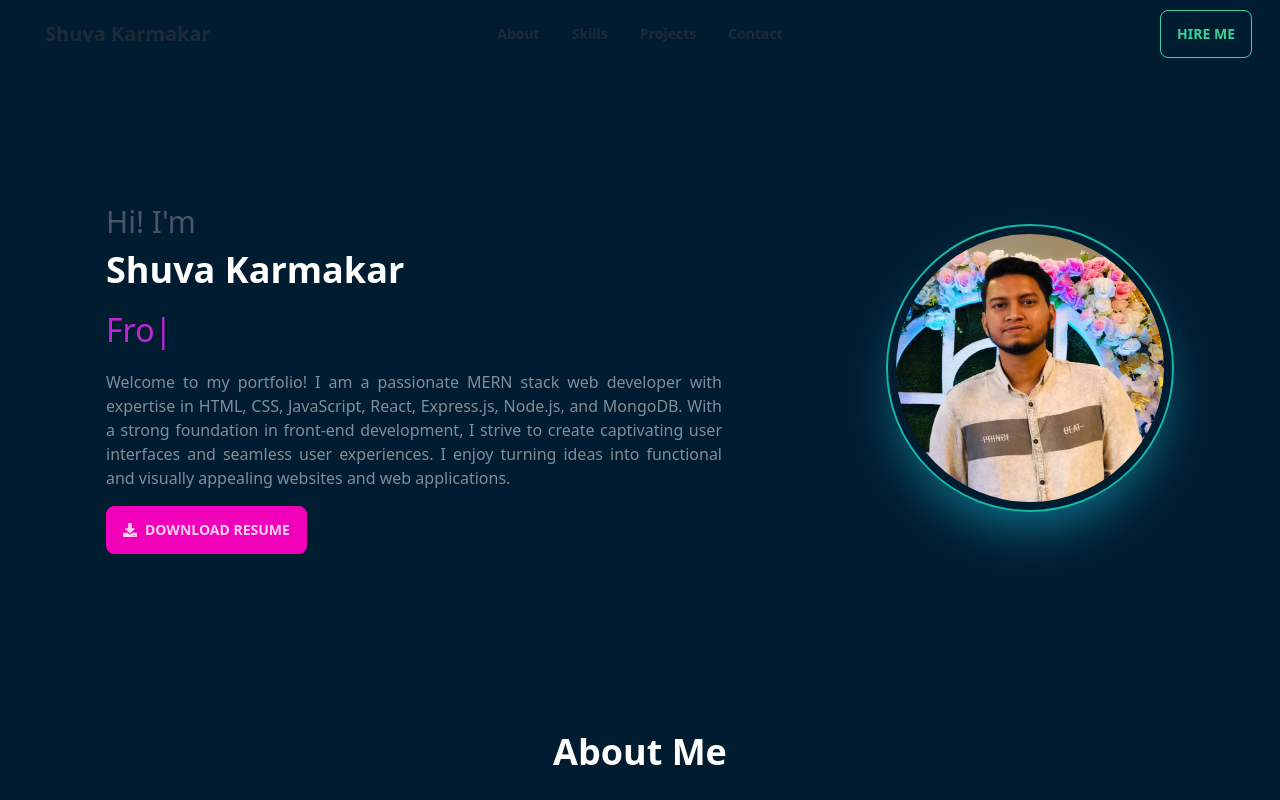
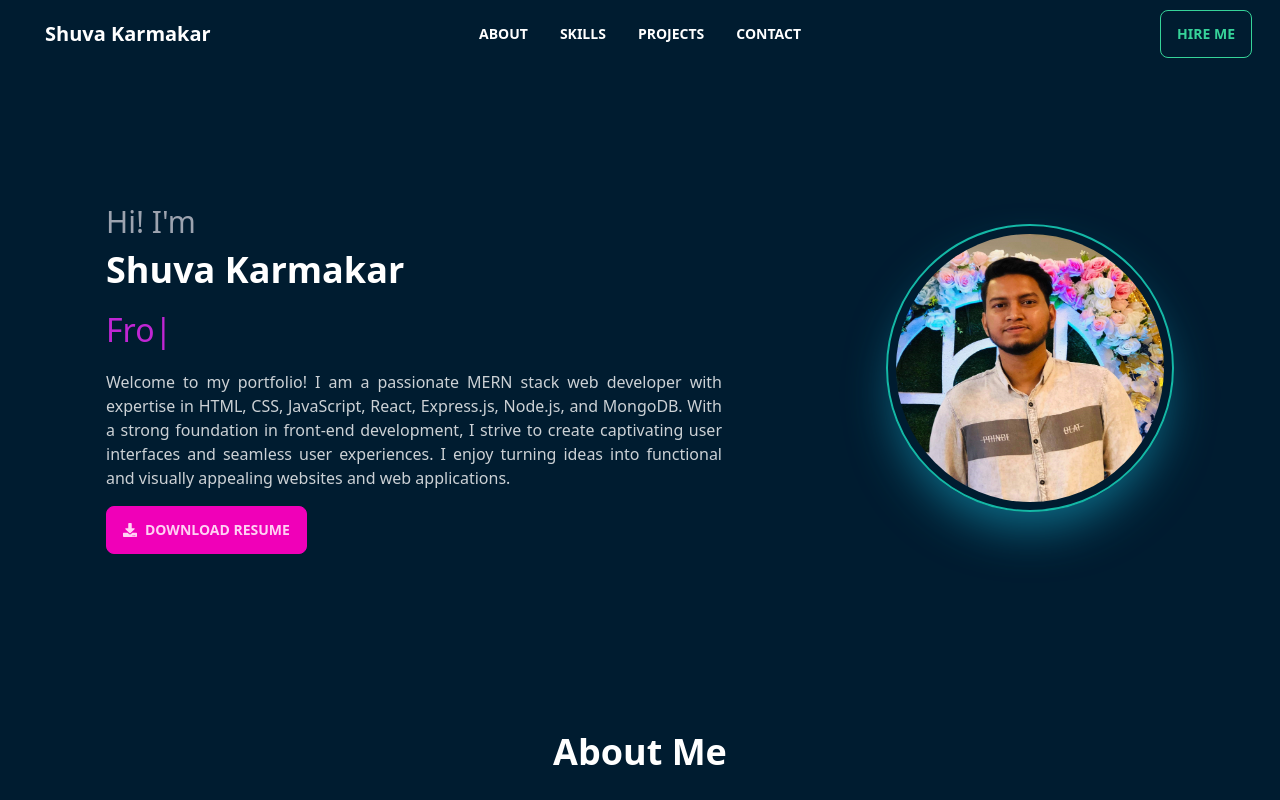
Before and after one commit to shuvakarmakar/my-portfolio, a React (Vite) app: page / in a window 1280 px wide. Shown: the top 800 px of the page. Built offline with nearby package versions, Linux system fonts and the light colour scheme.

Commit message:
Code Update

```diff
--- a/src/Pages/Banner.jsx
+++ b/src/Pages/Banner.jsx
@@ -32,7 +32,7 @@ const Banner = () => {
     return (
         <div className="bg-[#001C30] h-full md:h-[600px] flex flex-col-reverse md:flex-row justify-around items-center px-4 md:px-6 my-auto">
             <div className="md:w-1/2 relative mt-6 md:0">
-                <h5 className="text-3xl leading-8 text-gray-600 mb-3">Hi! I'm</h5>
+                <h5 className="text-3xl leading-8 text-gray-400 mb-3">Hi! I'm</h5>
                 <h3 className="text-white text-4xl font-extrabold mb-4 font-Caveat">Shuva Karmakar</h3>
                 <TypeAnimation className='text-fuchsia-600'
                     sequence={[
@@ -47,7 +47,7 @@ const Banner = () => {
                     repeat={Infinity}
                 />
                 <div data-aos="fade-right">
-                    <p className="text-white opacity-50 my-4 text-justify">
+                    <p className="text-white opacity-80 my-4 text-justify">
                         Welcome to my portfolio! I am a passionate MERN stack web developer with expertise in HTML, CSS, JavaScript,
                         React, Express.js, Node.js, and MongoDB. With a strong foundation in front-end development, I strive to create
                         captivating user interfaces and seamless user experiences. I enjoy turning ideas into functional and visually
--- a/src/Pages/NavBar.jsx
+++ b/src/Pages/NavBar.jsx
@@ -32,34 +32,34 @@ const NavBar = () => {
                             className="menu menu-sm dropdown-content mt-3 z-[1] p-2 shadow bg-base-100 rounded-box w-52"
                         >
                             <li>
-                                <a onClick={() => handleScrollToSection("about")} className="font-bold">About</a>
+                                <a onClick={() => handleScrollToSection("about")} className="font-bold uppercase text-white">About</a>
                             </li>
                             <li>
-                                <a onClick={() => handleScrollToSection("skills")} className="font-bold">Skills</a>
+                                <a onClick={() => handleScrollToSection("skills")} className="font-bold uppercase text-white">Skills</a>
                             </li>
                             <li>
-                                <a onClick={() => handleScrollToSection("projects")} className="font-bold">Projects</a>
+                                <a onClick={() => handleScrollToSection("projects")} className="font-bold uppercase text-white">Projects</a>
                             </li>
                             <li>
-                                <a onClick={() => handleScrollToSection("contact")} className="font-bold">Contact</a>
+                                <a onClick={() => handleScrollToSection("contact")} className="font-bold uppercase text-white">Contact</a>
                             </li>
                         </ul>
                     </div>
-                    <a className="btn btn-ghost normal-case text-xl">Shuva Karmakar</a>
+                    <a className="btn btn-ghost normal-case text-white lg:text-xl sm:text-lg">Shuva Karmakar</a>
                 </div>
                 <div className="navbar-center hidden lg:flex">
                     <ul className="menu menu-horizontal px-1">
                         <li>
-                            <a onClick={() => handleScrollToSection("about")} className="font-bold">About</a>
+                            <a onClick={() => handleScrollToSection("about")} className="font-bold uppercase text-white">About</a>
                         </li>
                         <li>
-                            <a onClick={() => handleScrollToSection("skills")} className="font-bold">Skills</a>
+                            <a onClick={() => handleScrollToSection("skills")} className="font-bold uppercase text-white">Skills</a>
                         </li>
                         <li>
-                            <a onClick={() => handleScrollToSection("projects")} className="font-bold">Projects</a>
+                            <a onClick={() => handleScrollToSection("projects")} className="font-bold uppercase text-white">Projects</a>
                         </li>
                         <li>
-                            <a onClick={() => handleScrollToSection("contact")} className="font-bold">Contact</a>
+                            <a onClick={() => handleScrollToSection("contact")} className="font-bold uppercase text-white">Contact</a>
                         </li>
                     </ul>
                 </div>
```
Also changed, not shown: 1 other file (tests, documents, lock files or other folders).
